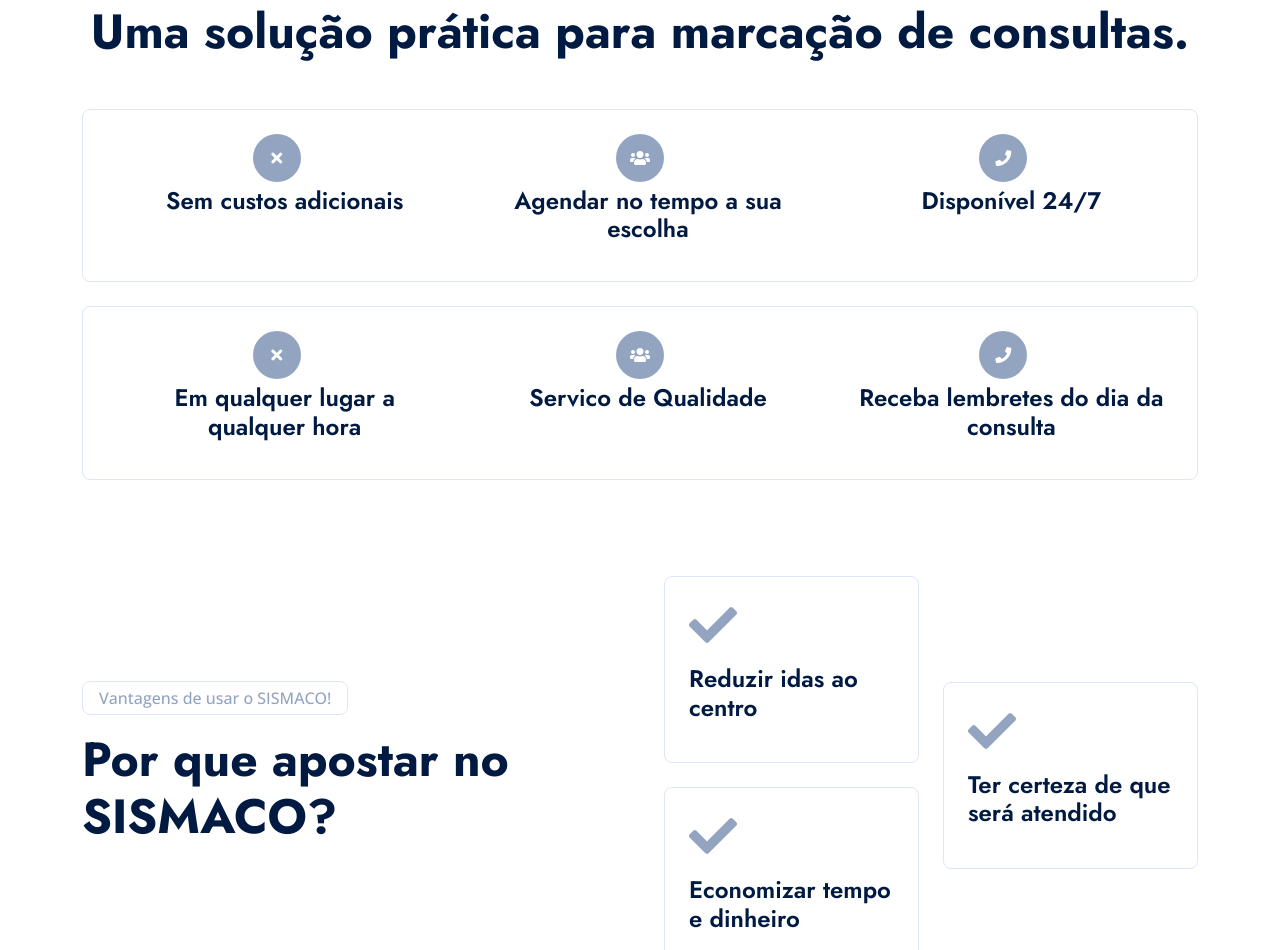
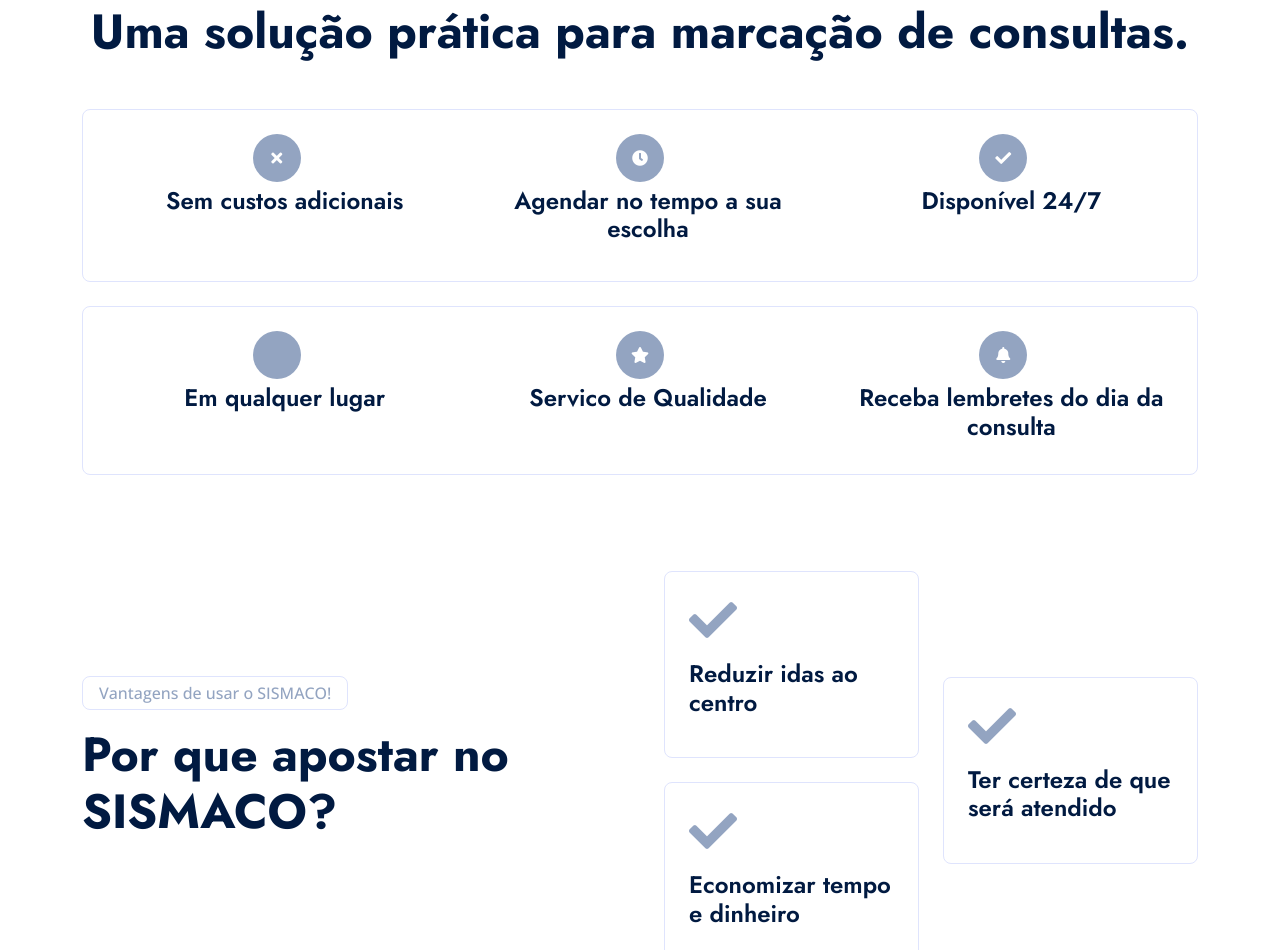
Before and after one commit to ClaydLena/sismaco_landing_page, a plain HTML site: page index.html in a window 1280 px wide. Shown: the part 1103-2053 px from the top of the page. Drawn offline with nearby package versions, Linux system fonts and the light colour scheme.

Commit message:
update icon

```diff
--- a/index.html
+++ b/index.html
@@ -127,7 +127,7 @@
                         <div class="h-100">
                             <div class="d-flex flex-column" style="align-items: center; row-gap:5px">
                                 <div class="flex-shrink-0 btn-lg-square rounded-circle bg-primary-color">
-                                    <i class="fa fa-users text-white"></i>
+                                    <i class="fa fa-clock text-white"></i>
                                 </div>
                                 <div class="ps-3">
                                     <h4>Agendar no tempo a sua escolha</h4>
@@ -142,7 +142,7 @@
                         <div class="h-100">
                             <div class="d-flex flex-column" style="align-items: center; row-gap:5px">
                                 <div class="flex-shrink-0 btn-lg-square rounded-circle bg-primary-color">
-                                    <i class="fa fa-phone text-white"></i>
+                                    <i class="fa fa-check text-white"></i>
                                 </div>
                                 <div class="ps-3">
                                     <h4>Disponível 24/7 </h4>
@@ -160,10 +160,10 @@
                         <div class="h-100">
                             <div class="d-flex flex-column" style="align-items: center; row-gap:5px">
                                 <div class="flex-shrink-0 btn-lg-square rounded-circle bg-primary-color">
-                                    <i class="fa fa-times text-white"></i>
+                                    <i class="fa-solid fa-map-pin text-white"></i>
                                 </div>
                                 <div class="ps-3">
-                                    <h4>Em qualquer lugar a qualquer hora</h4>
+                                    <h4>Em qualquer lugar</h4>
                                     <span></span>
                                 </div>
                                 <div class="border-end d-none d-lg-block"></div>
@@ -175,7 +175,7 @@
                         <div class="h-100">
                             <div class="d-flex flex-column" style="align-items: center; row-gap:5px">
                                 <div class="flex-shrink-0 btn-lg-square rounded-circle bg-primary-color">
-                                    <i class="fa fa-users text-white"></i>
+                                    <i class="fa fa-star text-white"></i>
                                 </div>
                                 <div class="ps-3">
                                     <h4>Servico de Qualidade</h4>
@@ -190,7 +190,7 @@
                         <div class="h-100">
                             <div class="d-flex flex-column" style="align-items: center; row-gap:5px">
                                 <div class="flex-shrink-0 btn-lg-square rounded-circle bg-primary-color">
-                                    <i class="fa fa-phone text-white"></i>
+                                    <i class="fa fa-bell text-white"></i>
                                 </div>
                                 <div class="ps-3">
                                     <h4>Receba lembretes do dia da consulta</h4>
```
